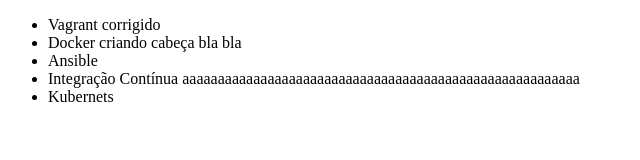
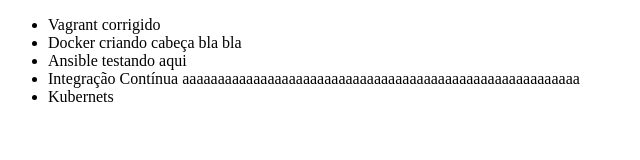
Before and after one commit to devrafasouza/git-alura, a plain HTML site: page index.html in a window 1280 px wide. Shown: the whole page, without its empty margins (0-640 px from the left). Drawn offline with Linux system fonts and the light colour scheme.

Commit message:
Assible teste2

```diff
--- a/index.html
+++ b/index.html
@@ -8,7 +8,7 @@
     <ul>
         <li>Vagrant corrigido</li>
         <li>Docker criando cabeça bla bla</li>
-        <li>Ansible</li>
+        <li>Ansible testando aqui</li>
         <li>Integração Contínua aaaaaaaaaaaaaaaaaaaaaaaaaaaaaaaaaaaaaaaaaaaaaaaaaaaaaaaa </li>
         <li>Kubernets</li>
     </ul>
```
